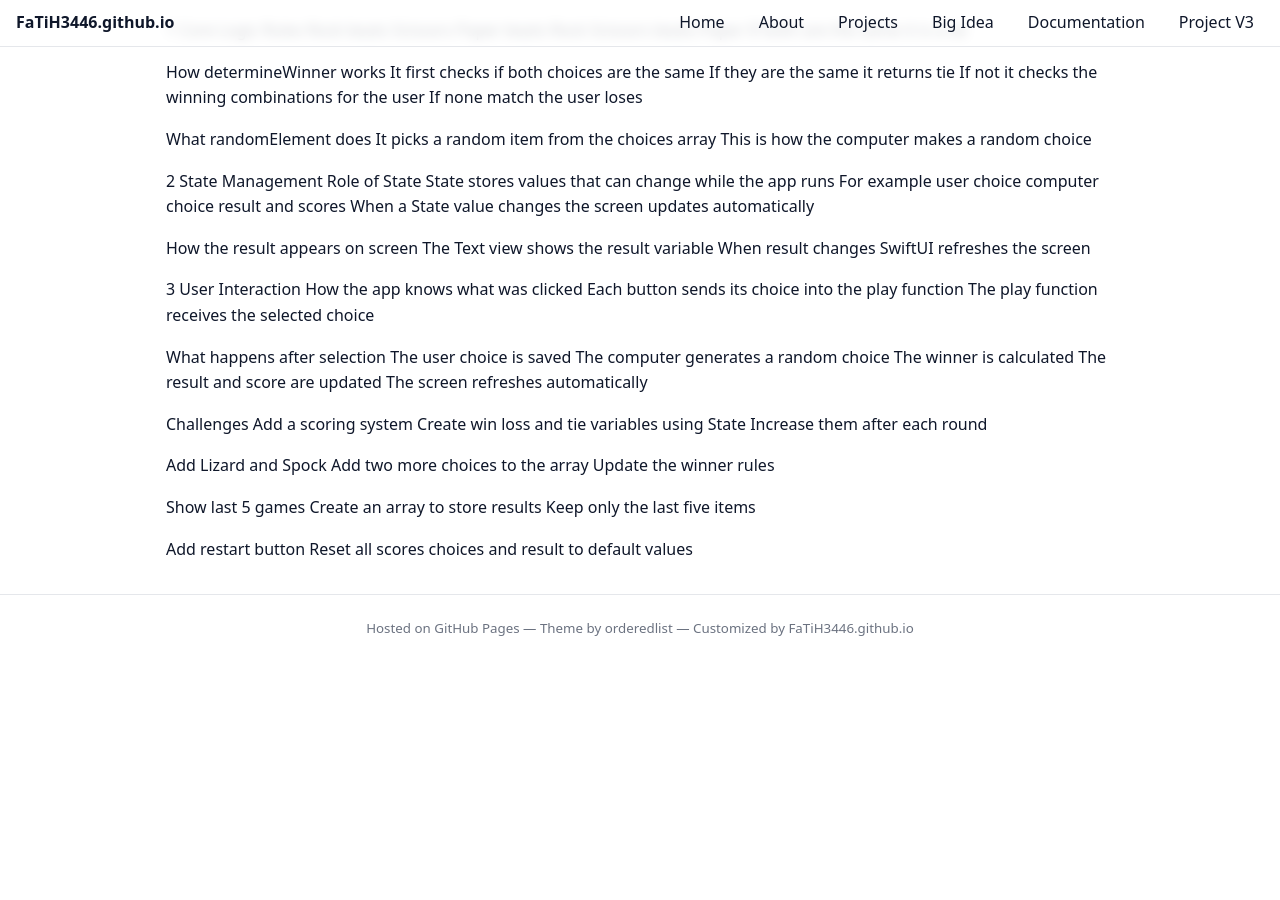
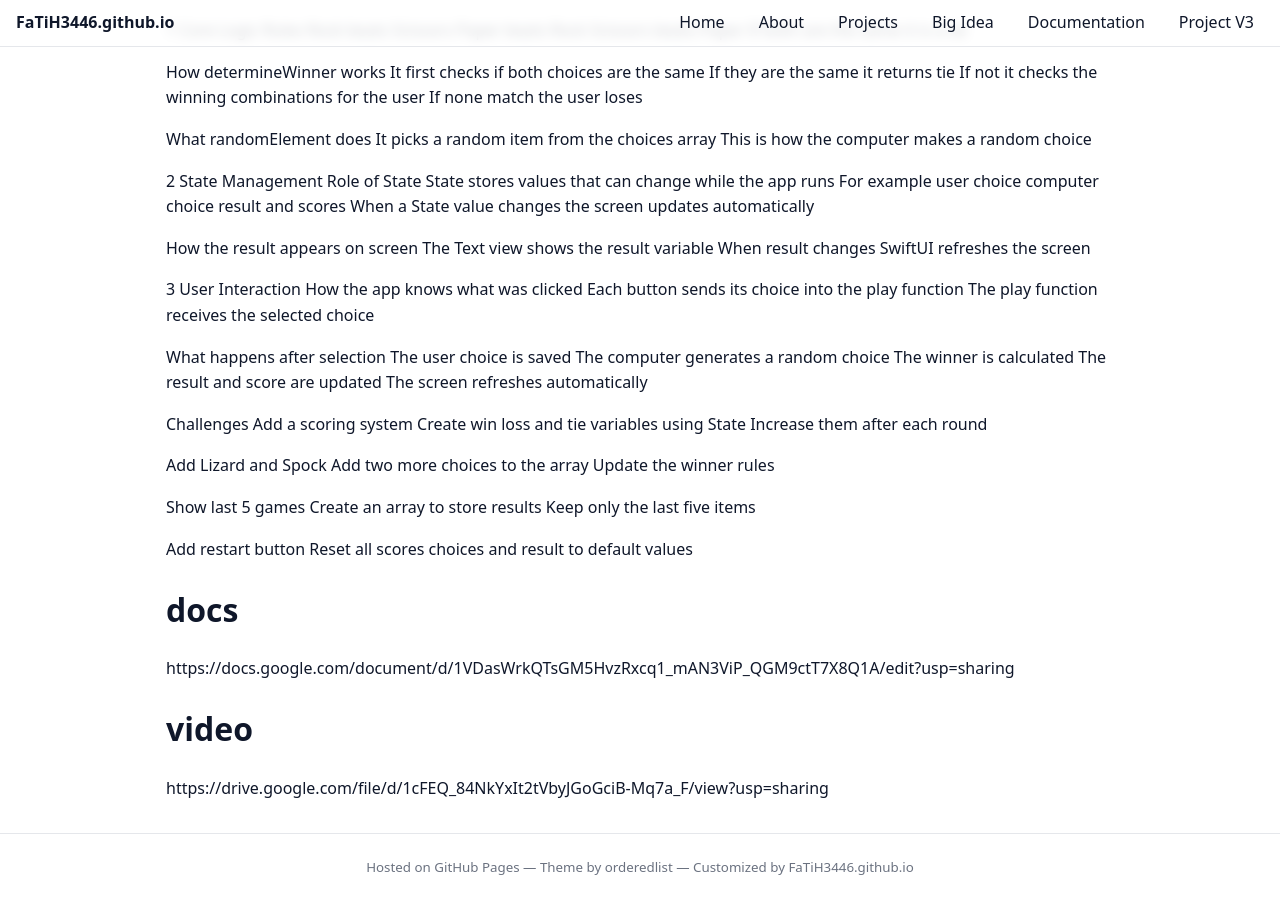
Before and after one commit to FaTiH3446/FaTiH3446.github.io, a Jekyll site: the page built from projectsv2.md, in a window 1280 px wide and 900 px high, scrolled down 3139 px. Built offline with Jekyll 4.4.1, drawn with Linux system fonts in a browser that asks for light colours; before the commit the page ends 3800 px from its top, so only the background shows below that.

Commit message:
Update projectsv2.md

```diff
--- a/projectsv2.md
+++ b/projectsv2.md
@@ -342,3 +342,7 @@ Keep only the last five items
 
 Add restart button
 Reset all scores choices and result to default values
+#  docs
+https://docs.google.com/document/d/1VDasWrkQTsGM5HvzRxcq1_mAN3ViP_QGM9ctT7X8Q1A/edit?usp=sharing
+# video
+https://drive.google.com/file/d/1cFEQ_84NkYxIt2tVbyJGoGciB-Mq7a_F/view?usp=sharing
```
